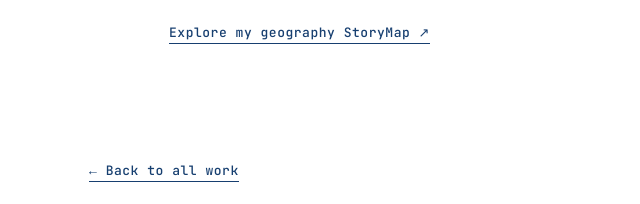
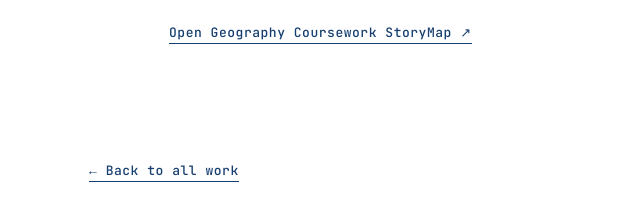
Before and after one commit to katharinewells27/katharineEwells, a plain HTML site: page project-maps.html in a window 1280 px wide. Shown: the part 1202-1406 px from the top of the page, 159-799 px from the left. Drawn offline with Linux system fonts and the light colour scheme.

Commit message:
Clarify geography coursework StoryMap link
Co-authored-by: Copilot App <223556219+Copilot@users.noreply.github.com>

```diff
--- a/project-maps.html
+++ b/project-maps.html
@@ -25,7 +25,7 @@
       <figure><img src="research-assets/maps/DC-Business-Sustainability-Median-Gross-Rent-Katharine-Wells.png" alt="Washington, D.C. business-sustainability weighted overlay map with median gross rent" loading="lazy"><figcaption><strong>Washington, D.C. business sustainability</strong><br>Weighted suitability overlay and median gross rent · April 2026</figcaption></figure>
     </div>
     <p>These are original course maps. They are shown as supplied, with no reconstructed or AI-generated map content.</p>
-    <p><a class="link-primary" href="https://storymaps.arcgis.com/stories/45c830a8b6e04fdbbe5b1c820dcbbca9" target="_blank" rel="noopener noreferrer">Explore my geography StoryMap ↗</a></p>
+    <p><a class="link-primary" href="https://storymaps.arcgis.com/stories/45c830a8b6e04fdbbe5b1c820dcbbca9" target="_blank" rel="noopener noreferrer">Open Geography Coursework StoryMap ↗</a></p>
   </section>
   <section class="project-back"><a href="projects.html" class="link-primary">← Back to all work</a></section>
 </main>
```
